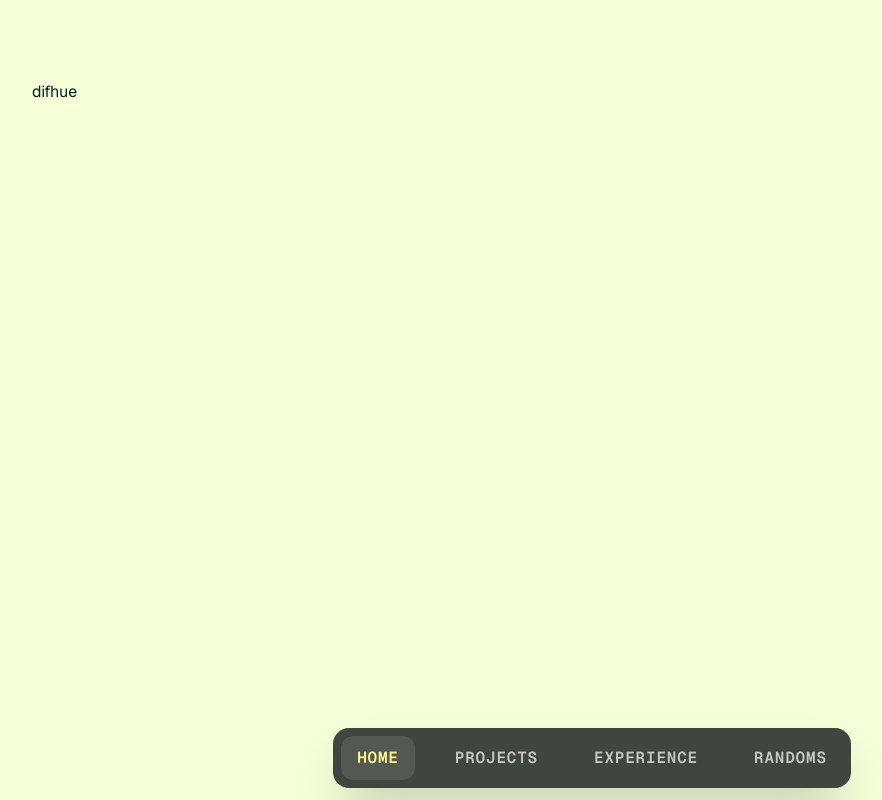
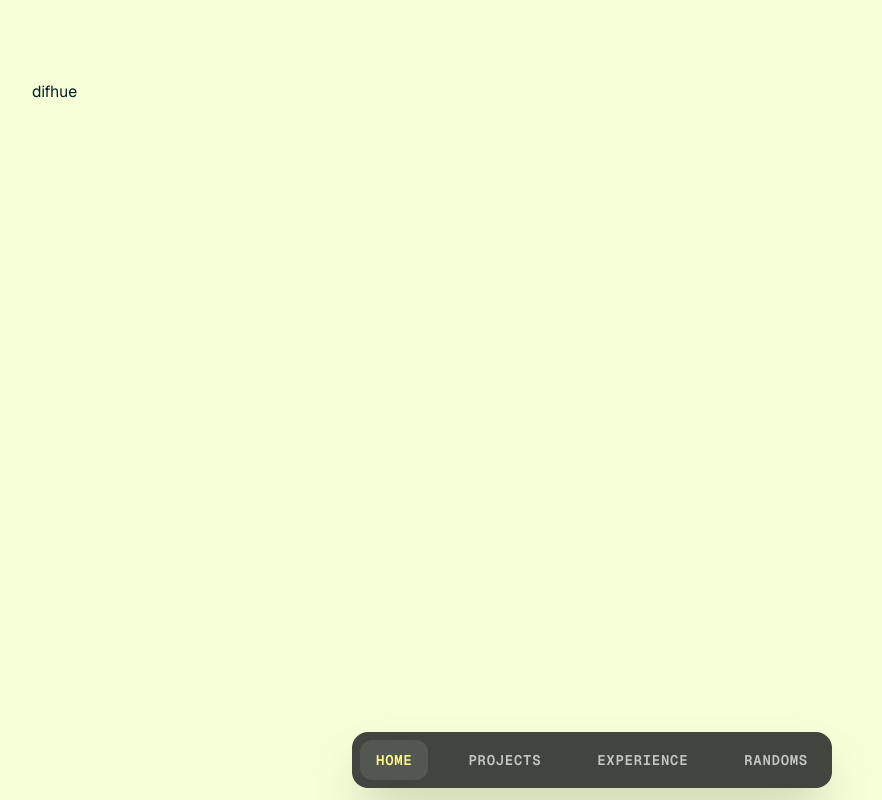
Before and after one commit to ankitzm/portfolio, a Next.js app: page / in a window 1280 px wide. Shown: the whole page, without its empty margins (48-930 px from the left). Built offline with nearby package versions, Linux system fonts and the light colour scheme.

Commit message:
style fixes

```diff
--- a/app/components/NavBar.tsx
+++ b/app/components/NavBar.tsx
@@ -1,10 +1,7 @@
 "use client";
 import Link from "next/link";
 import { usePathname } from "next/navigation";
-import { useEffect, useMemo, useState } from "react";
-
-const DROP_DURATION_MS = 1200; // drop-in duration
-const EXPAND_DURATION_MS = 800; // expand-to-full duration
+import { useEffect, useState } from "react";
 
 const navItems = [
   { href: "/", label: "Home" },
@@ -18,15 +15,9 @@ export default function NavBar() {
   const [dropped, setDropped] = useState(false);
   const [expanded, setExpanded] = useState(false);
 
-  const activeItem = useMemo(() => {
-    return navItems.find((item) =>
-      item.href === "/" ? pathname === "/" : pathname.startsWith(item.href)
-    ) ?? navItems[0];
-  }, [pathname]);
-
   useEffect(() => {
     const dropTimer = window.setTimeout(() => setDropped(true), 0);
-    const expandTimer = window.setTimeout(() => setExpanded(true), DROP_DURATION_MS);
+    const expandTimer = window.setTimeout(() => setExpanded(true), 1200);
     return () => {
       clearTimeout(dropTimer);
       clearTimeout(expandTimer);
@@ -35,23 +26,16 @@ export default function NavBar() {
 
   return (
     <nav
-      className="fixed bottom-0 left-0 right-0 z-10 flex flex-col items-center pb-3 pt-2 font-mono"
-      style={{
-        transform: dropped ? "translateY(0)" : "translateY(80px)",
-        opacity: dropped ? 1 : 0,
-        transition: `transform ${DROP_DURATION_MS}ms cubic-bezier(0.22, 1, 0.36, 1), opacity ${DROP_DURATION_MS}ms ease-out`,
-        willChange: "transform, opacity",
-      }}
+      className={`fixed bottom-0 left-0 right-0 z-10 flex flex-col items-center pb-2 pt-2 sm:pb-3 font-mono px-2 sm:px-0 will-change-transform transition-all duration-[1200ms] ease-[cubic-bezier(0.22,1,0.36,1)] ${
+        dropped ? "translate-y-0 opacity-100" : "translate-y-20 opacity-0"
+      }`}
     >
       <div
-        className="relative flex bg-eerie-black-bg/80 text-[#e7e7e7]/80 rounded-2xl shadow-2xl backdrop-blur-[60px] font-semibold tracking-wider uppercase"
-        style={{
-          gap: expanded ? 24 : 0,
-          padding: expanded ? 8 : 8,
-          transform: expanded ? "scaleX(1)" : "scaleX(0.94)",
-          transformOrigin: "center",
-          transition: `transform ${EXPAND_DURATION_MS}ms cubic-bezier(0.22, 1, 0.36, 1), gap ${EXPAND_DURATION_MS}ms ease, padding ${EXPAND_DURATION_MS}ms ease`
-        }}
+        className={`relative flex bg-eerie-black-bg/80 text-[#e7e7e7]/80 rounded-xl sm:rounded-2xl shadow-2xl backdrop-blur-[60px] font-semibold tracking-wide sm:tracking-wider uppercase text-xs sm:text-sm origin-center transition-all duration-[800ms] ease-[cubic-bezier(0.22,1,0.36,1)] ${
+          expanded
+            ? "scale-x-100 gap-2 sm:gap-6 p-1.5 sm:p-2"
+            : "scale-x-[0.94] gap-0 p-1.5 sm:p-2"
+        }`}
       >
         {navItems.map((item) => {
           const isActive = item.href === "/" ? pathname === "/" : pathname.startsWith(item.href);
@@ -60,28 +44,23 @@ export default function NavBar() {
             <Link
               key={item.href}
               href={item.href}
-              className={`relative inline-flex items-center rounded-xl transition-all ease-out group ${
+              className={`relative inline-flex items-center rounded-lg sm:rounded-xl transition-all duration-[800ms] ease-out group overflow-hidden ${
                 isActive ? "text-icterine" : "text-[#e7e7e7]/80"
-              } ${expanded ? "hover:animate-squiggle" : ""}`}
-              style={{
-                padding: isVisible ? "10px 16px" : "0px",
-                opacity: isVisible ? 1 : 0,
-                maxWidth: isVisible ? 260 : 0,
-                transform: isVisible ? "scale(1)" : "scale(0.95)",
-                overflow: "hidden",
-                pointerEvents: isVisible ? "auto" : "none",
-                transitionDuration: `${EXPAND_DURATION_MS}ms`
-              }}
+              } ${expanded ? "hover:animate-squiggle" : ""} ${
+                isVisible
+                  ? "py-2 px-3 sm:py-2.5 sm:px-4 opacity-100 max-w-[260px] scale-100 pointer-events-auto"
+                  : "p-0 opacity-0 max-w-0 scale-95 pointer-events-none"
+              }`}
             >
               {/* Active background */}
               {isActive && (
                 <div
-                  className="absolute inset-0 bg-white/10 rounded-xl transition-all duration-300 ease-out"
+                  className="absolute inset-0 bg-white/10 rounded-lg sm:rounded-xl transition-all duration-300 ease-out"
                 />
               )}
               {/* Hover background */}
               <div
-                className="absolute inset-0 bg-white/5 rounded-xl opacity-0 group-hover:opacity-100 transition-all duration-300 ease-out"
+                className="absolute inset-0 bg-white/5 rounded-lg sm:rounded-xl opacity-0 group-hover:opacity-100 transition-all duration-300 ease-out"
               />
               <span className="relative z-10">{item.label}</span>
             </Link>
```
